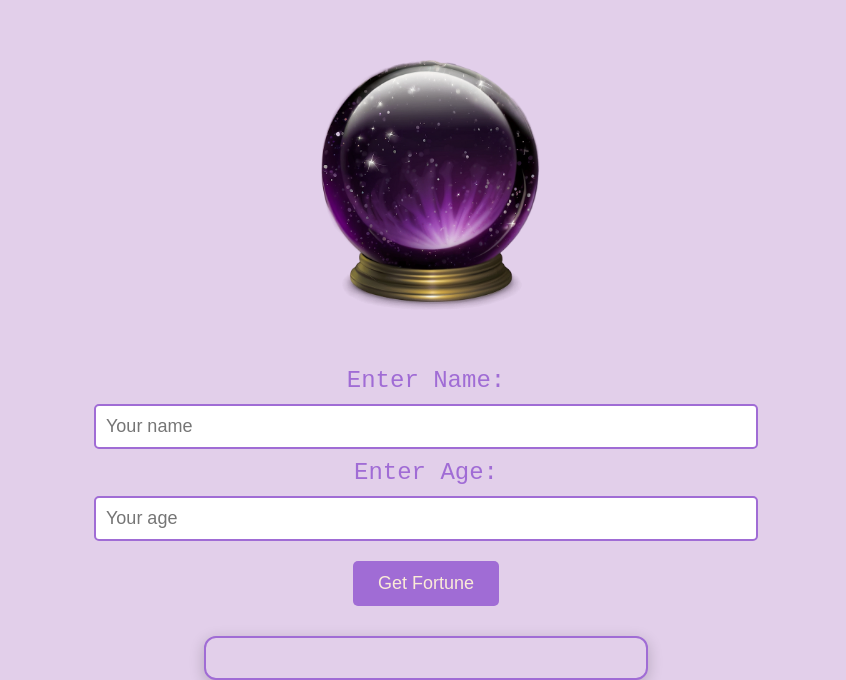
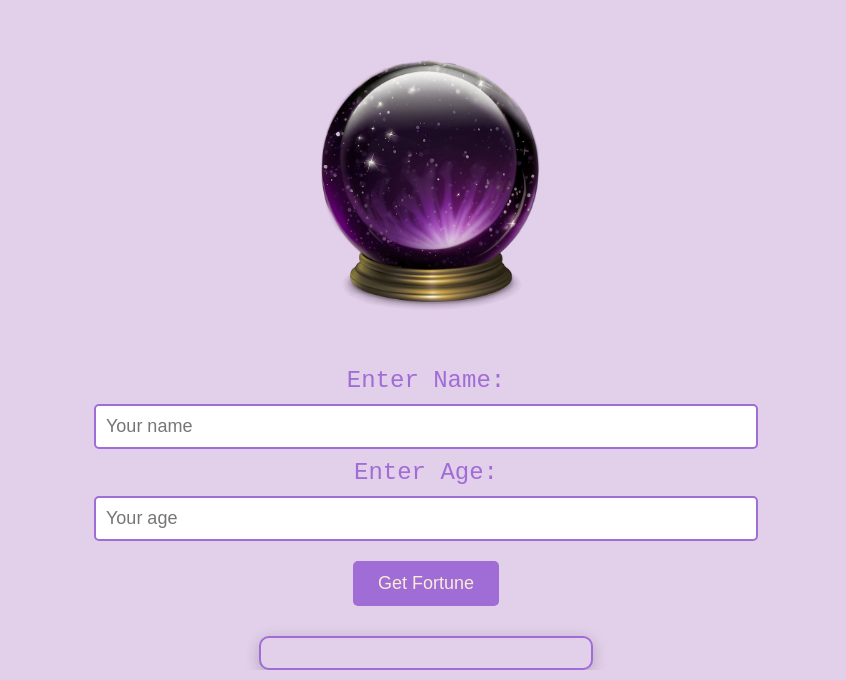
Before and after one commit to iitroublesii/Fortune-Teller-Week1, a plain HTML site: page index.html in a window 1280 px wide. Shown: the part 139-819 px from the top of the page, without its empty margins (214-1060 px from the left). Drawn offline with Linux system fonts and the light colour scheme.

Commit message:
Fixed css

```diff
--- a/styles.css
+++ b/styles.css
@@ -42,12 +42,13 @@ input {
 
 #fortuneAnswers {
     margin-top: 30px;
-    padding: 20px;
-    width: 400px;
-    margin-left:auto;
+    padding: 15px;
+    width: 70%;
+    max-width: 300px;
+    margin-left: auto;
     margin-right: auto;
     background-color: #E2CFEA;
-    border-radius: 12px;
+    border-radius: 10px;
     border: 2px solid #A06CD5;
     font-size: 24px;
     color: #A06CD5;
```
